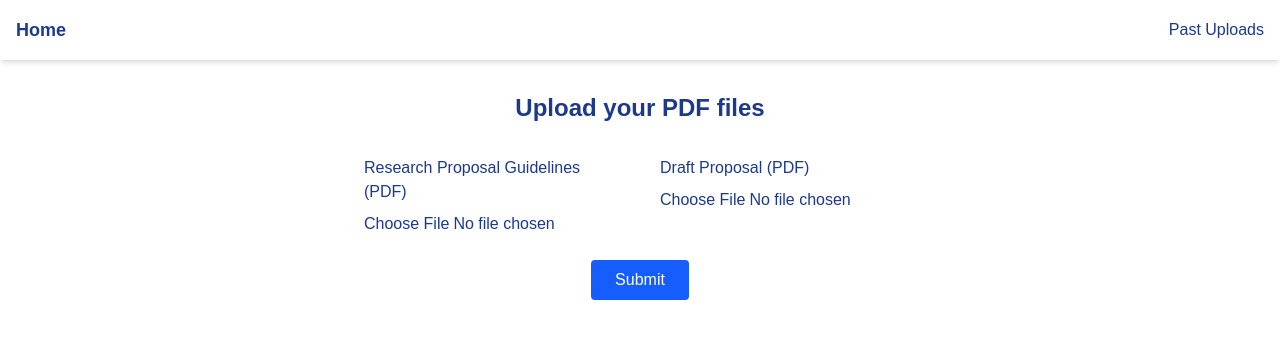
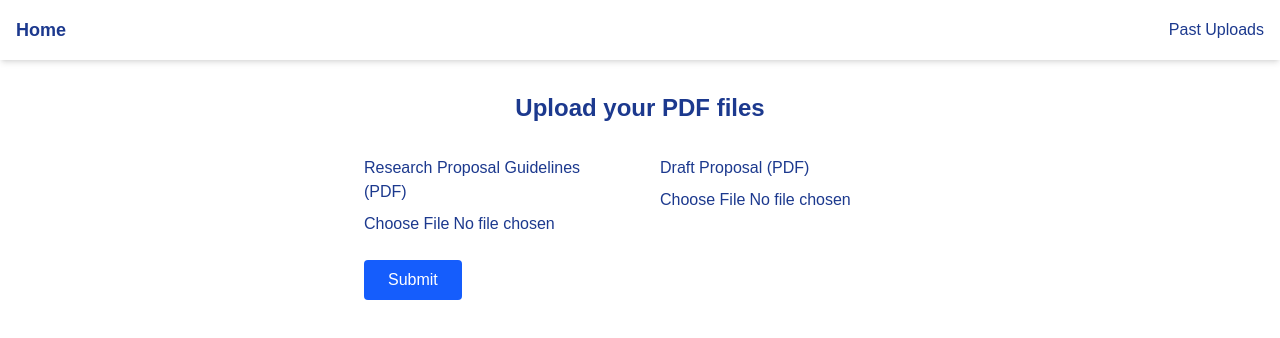
Before and after one commit to bistii1/demo2, a Next.js app: page /upload in a window 1280 px wide. Shown: the top 338 px of the page. Built offline with nearby package versions, Linux system fonts and the light colour scheme; no server answers.

Commit message:
fixing ui

```diff
--- a/src/pages/upload.tsx
+++ b/src/pages/upload.tsx
@@ -10,7 +10,7 @@
   const [uploadSuccess, setUploadSuccess] = useState(false);
 
   const handleSubmit = async (e: React.FormEvent) => {
-    e.preventDefault(); // prevent page reload or redirect
+    e.preventDefault(); // ✅ prevent page refresh or navigation
 
     if (!guidelines || !proposal) return alert("Please upload both PDFs.");
 
@@ -49,9 +49,10 @@
       </nav>
 
       {/* Upload Section */}
-      <form onSubmit={handleSubmit} className="flex flex-col items-center justify-center p-8">
+      <main className="flex flex-col items-center justify-center p-8">
         <h1 className="text-2xl font-bold mb-8">Upload your PDF files</h1>
 
+        <form onSubmit={handleSubmit}>
           <div className="flex gap-10 mb-6">
             {/* Guidelines */}
             <div className="w-64">
@@ -79,6 +80,7 @@
             <p className="text-green-600 mt-4 font-semibold">Upload successful! 🎉</p>
           )}
         </form>
+      </main>
     </div>
   );
 }
```
Lines whose indentation alone changed are shown as unchanged.
